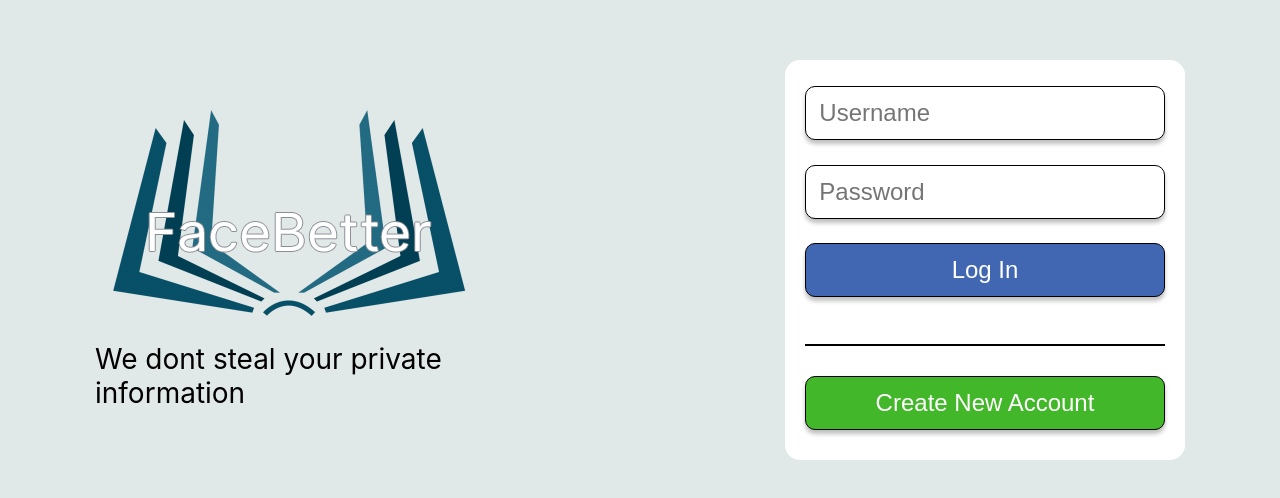
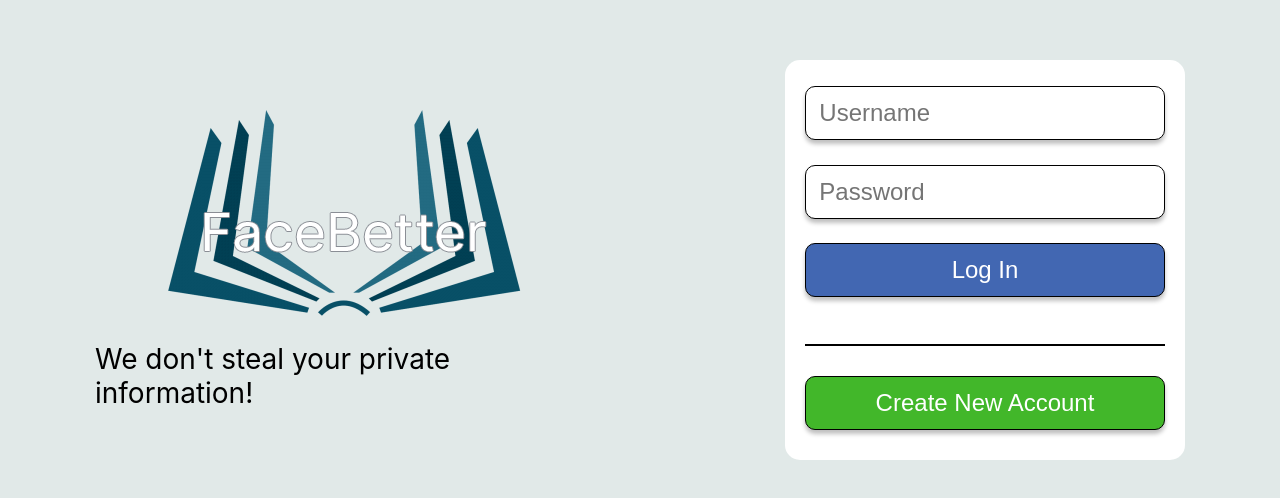
Before and after one commit to ReeCocho/facebetter-web, a React (Create React App) app in the folder frontend/: page / in a window 1280 px wide. Shown: the part 140-638 px from the top of the page. Built offline with nearby package versions, Linux system fonts and the light colour scheme; no server answers.

Commit message:
Centered logo on login page

```diff
--- a/frontend/src/components/PageTitle.js
+++ b/frontend/src/components/PageTitle.js
@@ -6,8 +6,8 @@ function PageTitle()
 {
    return(
      <div className='organize'>
-        <img className="title" src={logo} ></img>
-        <p className="subtitle">We dont steal your private information</p>
+         <img className="title" src={logo} ></img>
+         <p className="subtitle">We don't steal your private information!</p>
      </div>
    );
 };
--- a/frontend/src/components/pageTitle.css
+++ b/frontend/src/components/pageTitle.css
@@ -11,3 +11,8 @@
     font-size: 28px;
     text-align: left;
 }
+
+.title{
+    margin: 0 auto;
+    text-align: center;
+}
```
